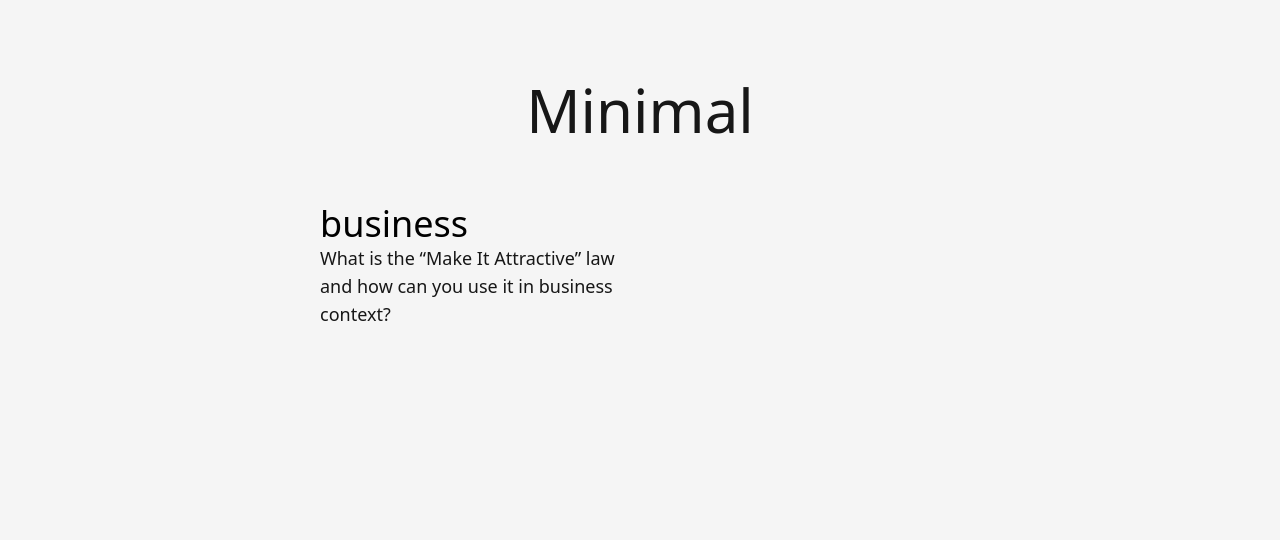
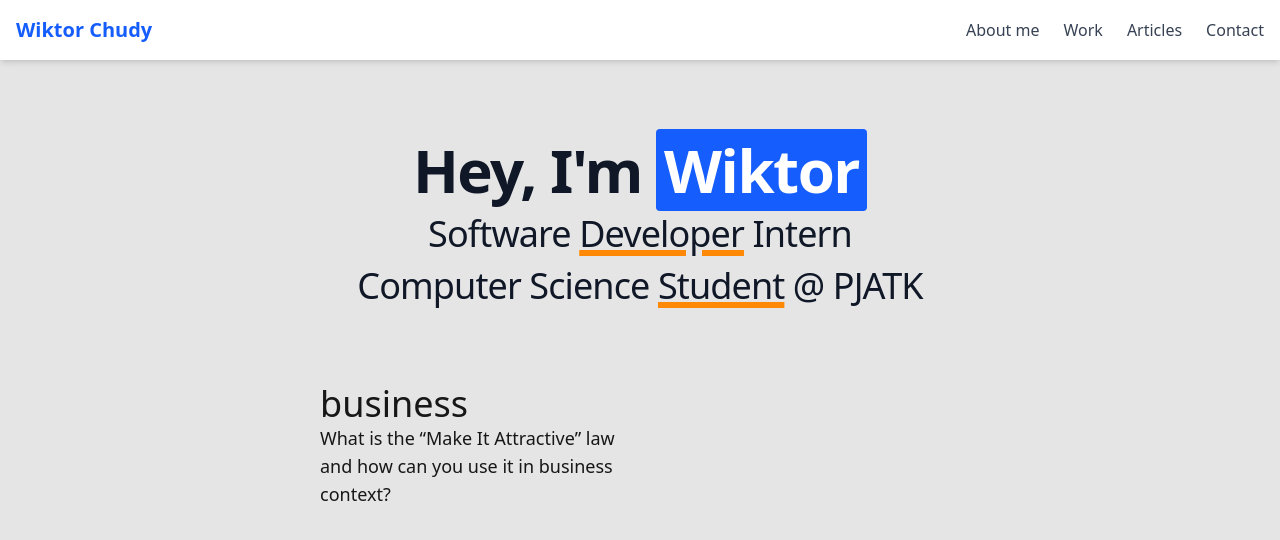
Before and after one commit to P4ZD4N/wiktor-chudy, a Next.js app: page / in a window 1280 px wide. Shown: the top 540 px of the page. Built offline with nearby package versions, Linux system fonts and the light colour scheme.

Commit message:
feat / refactor: change title and description metatags, fix typo in article about making it attractive and add simple navbar

```diff
--- a/app/layout.tsx
+++ b/app/layout.tsx
@@ -1,6 +1,7 @@
 import type { Metadata } from "next";
 import { Geist, Geist_Mono } from "next/font/google";
 import "./globals.css";
+import Navbar from "@/components/Navbar";
 
 const geistSans = Geist({
   variable: "--font-geist-sans",
@@ -13,8 +14,8 @@ const geistMono = Geist_Mono({
 });
 
 export const metadata: Metadata = {
-  title: "Create Next App",
-  description: "Generated by create next app",
+  title: "Wiktor Chudy",
+    description: "Hey, I'm Wiktor! Software Developer Intern and Computer Science Student at PJATK."
 };
 
 export default function RootLayout({
@@ -25,8 +26,9 @@ export default function RootLayout({
   return (
     <html lang="en">
       <body
-        className={`${geistSans.variable} ${geistMono.variable} bg-neutral-100 antialiased`}
+        className={`${geistSans.variable} ${geistMono.variable} bg-neutral-200 dark:bg-neutral-900 text-neutral-900 dark:text-white antialiased`}
       >
+        <Navbar />
         {children}
       </body>
     </html>
--- a/app/page.tsx
+++ b/app/page.tsx
@@ -6,8 +6,12 @@ const HomePage = async () => {
 
   return (
     <section className="mx-auto w-11/12 md:w-1/2 mt-20 flex flex-col gap-16 mb-20">
-      <header className="font-light text-6xl text-neutral-900 text-center">
-        <h1>Minimal</h1>
+      <header className="text-center">
+
+        <h1 className="mb-4 text-4xl font-extrabold leading-none tracking-tight text-gray-900 md:text-5xl lg:text-6xl dark:text-white">Hey, I'm <mark className="px-2 text-white bg-blue-600 rounded-sm dark:bg-orange-500">Wiktor</mark></h1>
+        <h2 className="mb-4 text-2xl font-normal leading-none tracking-tight text-gray-900 md:text-3xl lg:text-4xl dark:text-white">Software <span className="underline underline-offset-3 decoration-6 decoration-orange-400 dark:decoration-orange-500">Developer</span> Intern</h2>
+        <h2 className="mb-4 text-2xl font-normal leading-none tracking-tight text-gray-900 md:text-3xl lg:text-4xl dark:text-white">Computer Science <span className="underline underline-offset-3 decoration-6 decoration-orange-400 dark:decoration-orange-500">Student</span> @ PJATK</h2>
+
       </header>
 
       <section className="md:grid md:grid-cols-2 flex flex-col gap-10">
--- a/articles/what-is-the-make-it-attractive-law-and-how-can-you-use-it-in-business-context.md
+++ b/articles/what-is-the-make-it-attractive-law-and-how-can-you-use-it-in-business-context.md
@@ -32,7 +32,7 @@ As I said, the more appealing the habit feels, the more likely your brain will c
 
 ## How can you use it in business context?
 
-The law is related with ***craving**. People don't buy products - they buy prediction of satisfaction, which product can create in their mind. To make something attractive, you need to clearly communicate benefits in a way, which convinces the customer both emotionally and personally. But how?
+The law is related with **craving**. People don't buy products - they buy prediction of satisfaction, which product can create in their mind. To make something attractive, you need to clearly communicate benefits in a way, which convinces the customer both emotionally and personally. But how?
 
 Most important element is **personalization**. Using someone's name or tailoring the message to their role or identity increases relevance and appeal. Big companies works in exactly that way - they show you items based on your behavior and personality.
 
--- /dev/null
+++ b/components/Navbar.tsx
@@ -0,0 +1,27 @@
+import Link from "next/link"
+
+export default function Navbar() {
+  return (
+    <nav className="bg-white dark:bg-neutral-900 shadow-md">
+      <div className="max-w-7xl mx-auto px-4 py-4 flex justify-between items-center">
+        <Link href="/" className="text-xl font-bold text-blue-600 dark:text-white">
+          Wiktor Chudy
+        </Link>
+        <div className="space-x-6">
+          <Link href="/" className="text-gray-700 dark:text-gray-300 hover:underline">
+            About me
+          </Link>
+          <Link href="/" className="text-gray-700 dark:text-gray-300 hover:underline">
+            Work
+          </Link>
+          <Link href="/" className="text-gray-700 dark:text-gray-300 hover:underline">
+            Articles
+          </Link>
+          <Link href={"/"} className="text-gray-700 dark:text-gray-300 hover:underline">
+            Contact
+          </Link>
+        </div>
+      </div>
+    </nav>
+  )
+}
```
